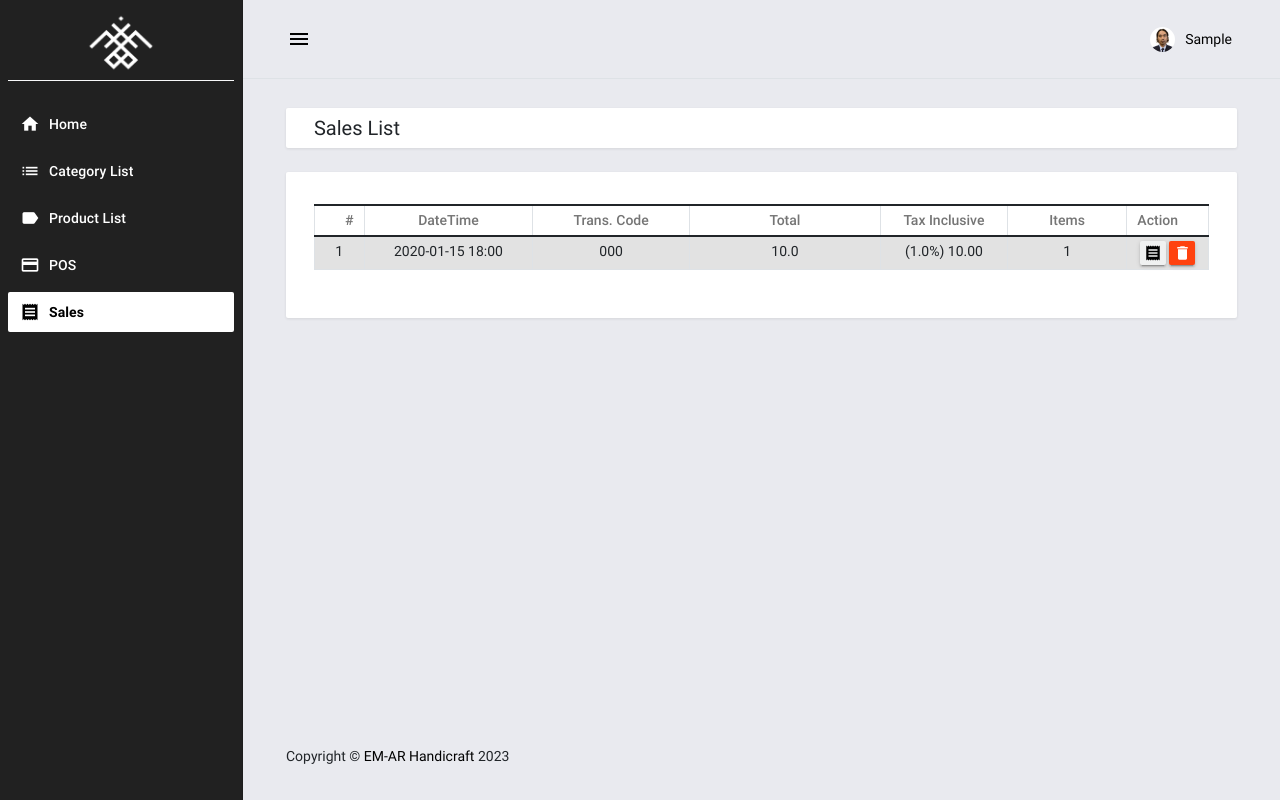
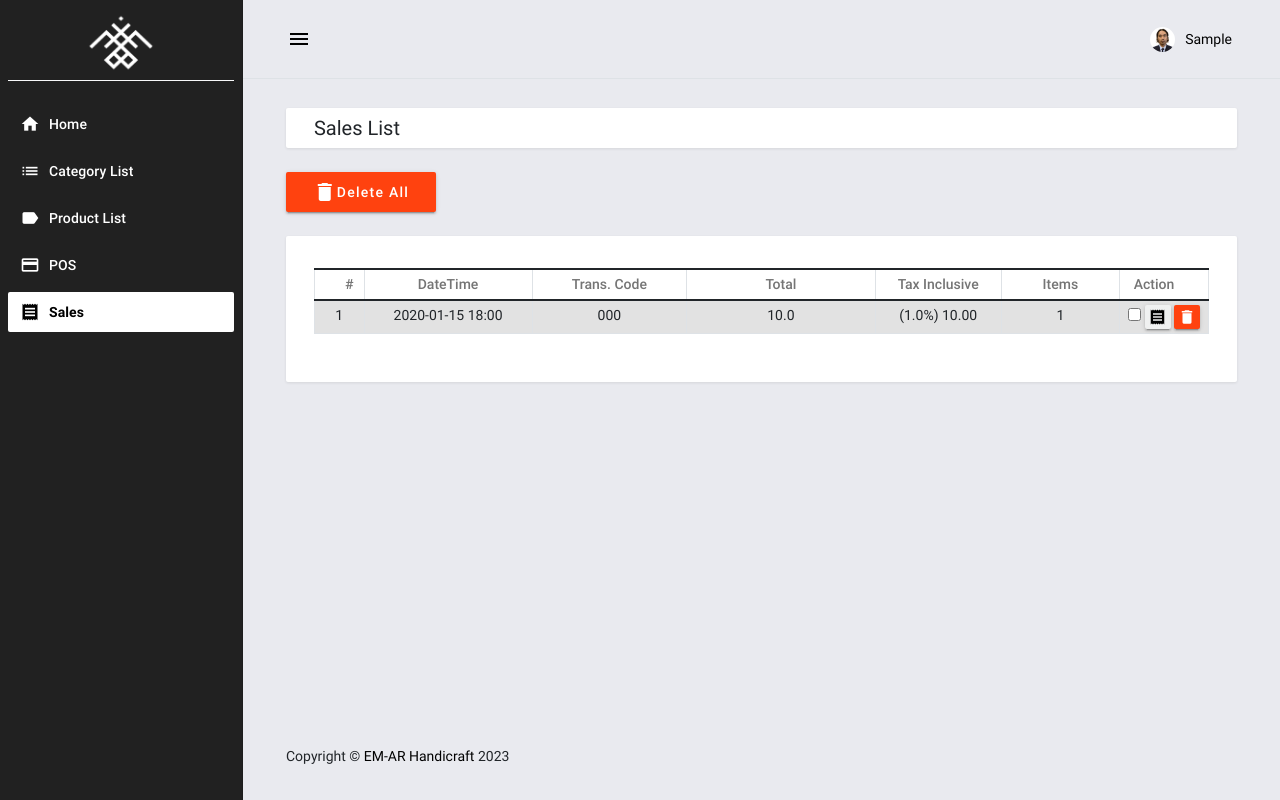
Before and after one commit to akosigio/pos, a Django app: page /sales in a window 1280 px wide. Run offline with Django 3.2, Linux system fonts and the light colour scheme; a user stored in the database is signed in; tables that the repository leaves empty hold one stand-in row (values such as "Sample post"); some libraries are stand-ins or nearby versions.

Commit message:
files upload

```diff
--- a/posApp/templates/posApp/pos.html
+++ b/posApp/templates/posApp/pos.html
@@ -307,7 +307,7 @@
         $('[name="sub_total"]').text(sub_total.toLocaleString('en-US', { minimumFractionDigits: 2 }));
 
         const newTotalSum = totalSum.toFixed(2);
-        $('#overall_total').text(newTotalSum);
+        $('#grand_total').text(newTotalSum);
     }
 
 
@@ -349,6 +349,7 @@
                             newRow.append($('<td>').text(total));
 
                             tableBody.append(newRow);
+                            console.log(newRow);
 
                             comp();
 
--- a/posApp/templates/posApp/sales.html
+++ b/posApp/templates/posApp/sales.html
@@ -6,6 +6,15 @@
         </div>
     </div>
 </div>
+<style>
+    #delete-all-button {
+        float: right;
+    }
+</style>
+
+<button class="mdc-button mdc-button--raised p-1 icon-button filled-button--danger mdc-ripple-upgraded" id="delete-all-button" type="button" title="Delete All" style="width: 150px; height: 40px;">
+    <i class="material-icons mdc-button_icon">delete</i> Delete All
+</button>
 <div class="mdc-layout-grid__cell stretch-card mdc-layout-grid__cell--span-12">
     <div class="mdc-card">
         <div class="table-responsive">
@@ -17,6 +26,7 @@
                     <col width="25%">
                     <col width="15%">
                     <col width="15%">
+                    <col width="10%"> <!-- Add a column for checkboxes -->
                 </colgroup>
                 <thead>
                     <tr>
@@ -37,16 +47,17 @@
                         <td class="px-2 py-1 text-center">{{ sale.code }}</td>
                         <td class="px-2 py-1 text-center">{{ sale.grand_total|intcomma }}</td>
                         <td class="px-2 py-1 text-center">({{ sale.tax }}%) {{ sale.tax_amount|intcomma:2 }}</td>
-                        <td class="px-2 py-1 text-center">{{ sale.item_count|intcomma }}</td>
-                        <script>console.log("ID:", "{{ sale.id|intcomma }}");</script>
-                        <script>console.log("Item Count:", "{{ sale.item_count|intcomma }}");</script>
+                        <td class="px-2 py-1 text-center">{{ sale.item_count }}</td>
                         <td class="px-2 py-1 text-center">
+                            <!-- Add a checkbox for each item -->
+                            <input type="checkbox" class="sale-checkbox" data-id="{{ sale.id }}">
                             <button class="mdc-button mdc-button--raised p-1 icon-button filled-button--light mdc-ripple-upgraded view-data" type="button" data-id="{{ sale.id }}" title="View Receipt">
                                 <i class="material-icons mdc-button__icon">receipt</i>
                             </button>
                             <button class="mdc-button mdc-button--raised p-1 icon-button filled-button--danger mdc-ripple-upgraded delete-data" type="button" data-id="{{ sale.id }}" data-code="{{ sale.code }}" title="Delete">
                                 <i class="material-icons mdc-button__icon">deleteoutline</i>
                             </button>
+
                         </td>
                     </tr>
                     {% endfor %}
@@ -58,6 +69,25 @@
 {% endblock pageContent %} {% block ScriptBlock %}
 <script>
     $(function() {
+        $('#delete-all-button').click(function() {
+        var selectedIds = [];
+
+        // Collect the IDs of selected items
+        $('.sale-checkbox:checked').each(function() {
+            selectedIds.push($(this).data('id'));
+        });
+
+        if (selectedIds.length > 0) {
+            // Use a custom confirmation dialog
+            if (confirm('Are you sure to delete the selected items?')) {
+                delete_selected_sales(selectedIds);
+            }
+        } else {
+            alert('Please select at least one item to delete.');
+        }
+    });
+
+
         $('.view-data').click(function() {
             uni_modal("Transaction's Receipt", "{% url 'receipt-modal' %}?id=" + $(this).attr('data-id'))
         })
@@ -66,6 +96,33 @@
         })
 
     })
+    function delete_selected_sales(ids) {
+    start_loader();
+    $.ajax({
+        headers: {
+            "X-CSRFToken": '{{csrf_token}}'
+        },
+        url: "{% url 'delete-selected-sales' %}",
+        method: "POST",
+        data: {
+            ids: ids.join(',')
+        },
+        dataType: "json",
+        error: err => {
+            console.log(err);
+            alert_toast("An error occurred.", 'error');
+            end_loader();
+        },
+        success: function(resp) {
+            if (typeof resp == 'object' && resp.status == 'success') {
+                location.reload();
+            } else {
+                alert_toast("An error occurred.", 'error');
+                end_loader();
+            }
+        }
+    });
+}
 
     function delete_sale($id) {
         start_loader();
--- a/posApp/urls.py
+++ b/posApp/urls.py
@@ -27,6 +27,7 @@
     path('receipt', views.receipt, name="receipt-modal"),
     path('delete_sale', views.delete_sale, name="delete-sale"),
     path('delete-product/<int:product_id>/', views.delete_product, name='delete-product'),
+    path('delete-selected-sales/', views.delete_selected_sales, name='delete-selected-sales'),
     # path('employees', views.employees, name="employee-page"),
     # path('manage_employees', views.manage_employees, name="manage_employees-page"),
     # path('save_employee', views.save_employee, name="save-employee-page"),
--- a/posApp/views.py
+++ b/posApp/views.py
@@ -11,10 +11,33 @@
 import json, sys
 from datetime import date, datetime
 from django.http import JsonResponse
-from .models import Products, Category
+from .models import Products, Category, Sales, salesItems
 
 # Login
+@login_required
+def delete_selected_sales(request):
+    if request.method == 'POST':
+        sale_ids = request.POST.get('ids', '').split(',')
 
+        # Check if there are any selected sale IDs
+        if sale_ids:
+            try:
+                # Delete the selected sales
+                Sales.objects.filter(id__in=sale_ids).delete()
+
+                # Also delete the associated salesItems
+                salesItems.objects.filter(sale_id__in=sale_ids).delete()
+
+                response_data = {'status': 'success', 'message': 'Selected sales have been deleted.'}
+            except Exception as e:
+                response_data = {'status': 'error', 'message': 'An error occurred while deleting selected sales.'}
+        else:
+            response_data = {'status': 'error', 'message': 'No sales selected for deletion.'}
+
+        return JsonResponse(response_data)
+    else:
+        return JsonResponse({'status': 'error', 'message': 'Invalid request method.'})
+@login_required
 def lookup_product(request):
     barcode = request.GET.get('barcode', None)
 
@@ -33,8 +56,10 @@
     else:
         response_data = {'status': 'error', 'message': 'Invalid barcode.'}
 
+    print(response_data)  # Add this line for debugging
+
     return JsonResponse(response_data)
-
+@login_required
 def login_user(request):
     logout(request)
     resp = {"status":'failed','msg':''}
```
